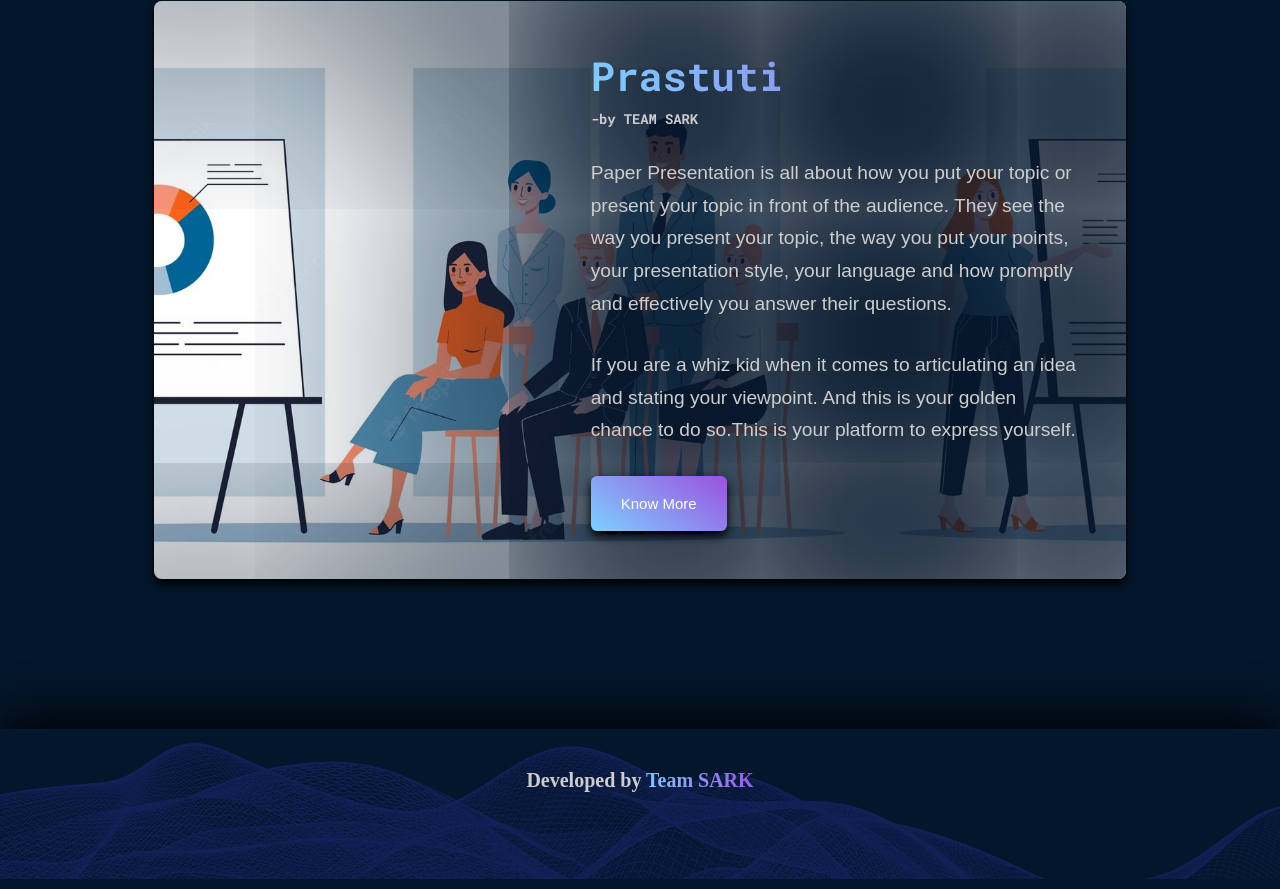
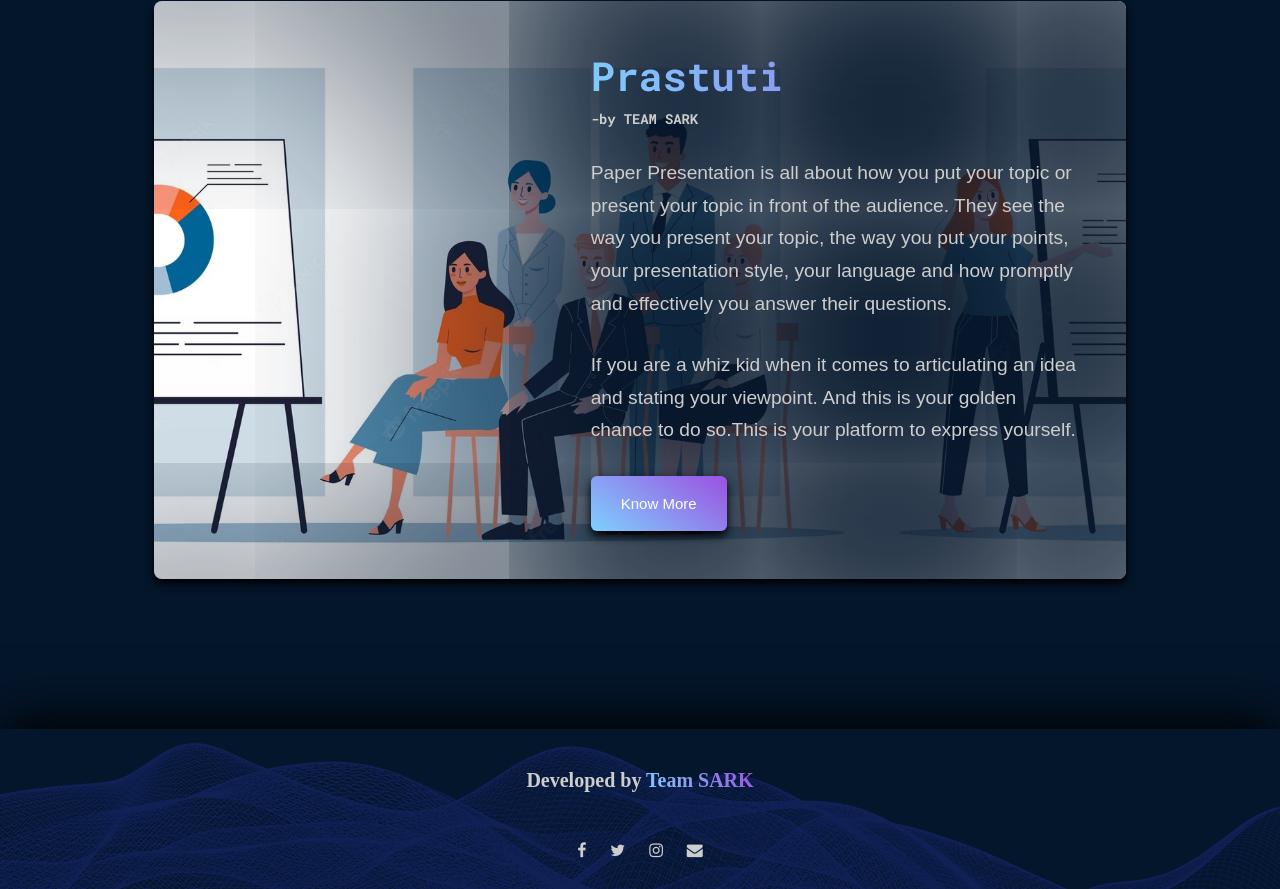
Before and after one commit to Starkz24/browse, a plain HTML site: page index.html in a window 1280 px wide. Shown: the part 3094-3983 px from the top of the page. Drawn offline with Linux system fonts and the light colour scheme.

Commit message:
socail_icon

```diff
--- a/assets/style.css
+++ b/assets/style.css
@@ -781,14 +781,14 @@ body {
 }
 .footer {
     display: grid;
-    justify-content: center;
+    text-align: center;
     margin: 0;
     padding: 0;
     margin-top: 50px;
     position: relative;
     background-color: var(--background_color);
     background-image: url(./footer-wave-background.png);
-    height: 150px;
+    height: 160px;
     width: 100vw;
     bottom: 0px;
     box-shadow:  0px -10px 50px 0px rgba(0, 0, 0, 1);
@@ -983,3 +983,10 @@ button {
   text-decoration: none;
   transition: color 0.4s ease;
 }
+
+.socail-icon{
+  margin: 20px 10px;
+  color: var(--text_color);
+  padding-top: 10px;
+  padding-bottom: 10px;
+}
--- a/index.html
+++ b/index.html
@@ -8,6 +8,11 @@
     <link rel="stylesheet" type="text/css" rel="noopener" target="_blank" href="./assets/style.css">
     <link href="https://fonts.googleapis.com/css2?family=Roboto:wght@700&display=swap" rel="stylesheet">
     <link href="https://fonts.googleapis.com/css2?family=Roboto+Mono:wght@700&display=swap" rel="stylesheet">
+
+    <link href="https://cdnjs.cloudflare.com/ajax/libs/font-awesome/4.3.0/css/font-awesome.css" rel="stylesheet"
+        type='text/css'>
+    <link href="https://maxcdn.bootstrapcdn.com/font-awesome/4.1.0/css/font-awesome.min.css" rel="stylesheet">
+
     <title>Browse 2K22 | Home</title>
 </head>
 
@@ -190,8 +195,24 @@
     </div>
 
     <div class="footer">
-        <h3 class="team_sark">Developed by <a href="https://sitsark.in/" target="_blank">Team SARK</a></h3>
+        <div class="footer-title">
+            <h3 class="team_sark">Developed by <a href="https://sitsark.in/" target="_blank">Team SARK</a></h3>
+        </div>
+
+        <div class="logo">
+            <a href=""><i class="socail-icon fa fa-facebook"></i></a>
+            <a href="https://twitter.com/Aman90250827"><i class="socail-icon fa fa-twitter"></i></a>
+            <a href="https://www.instagram.com/sitsark/"> <i class="socail-icon fa fa-instagram"></i></a>
+            <a href=""><i class="socail-icon fa fa-envelope"></i></a>
+
+
+
+        </div>
+
     </div>
+
+
+
 </body>
 
 </html>
```
